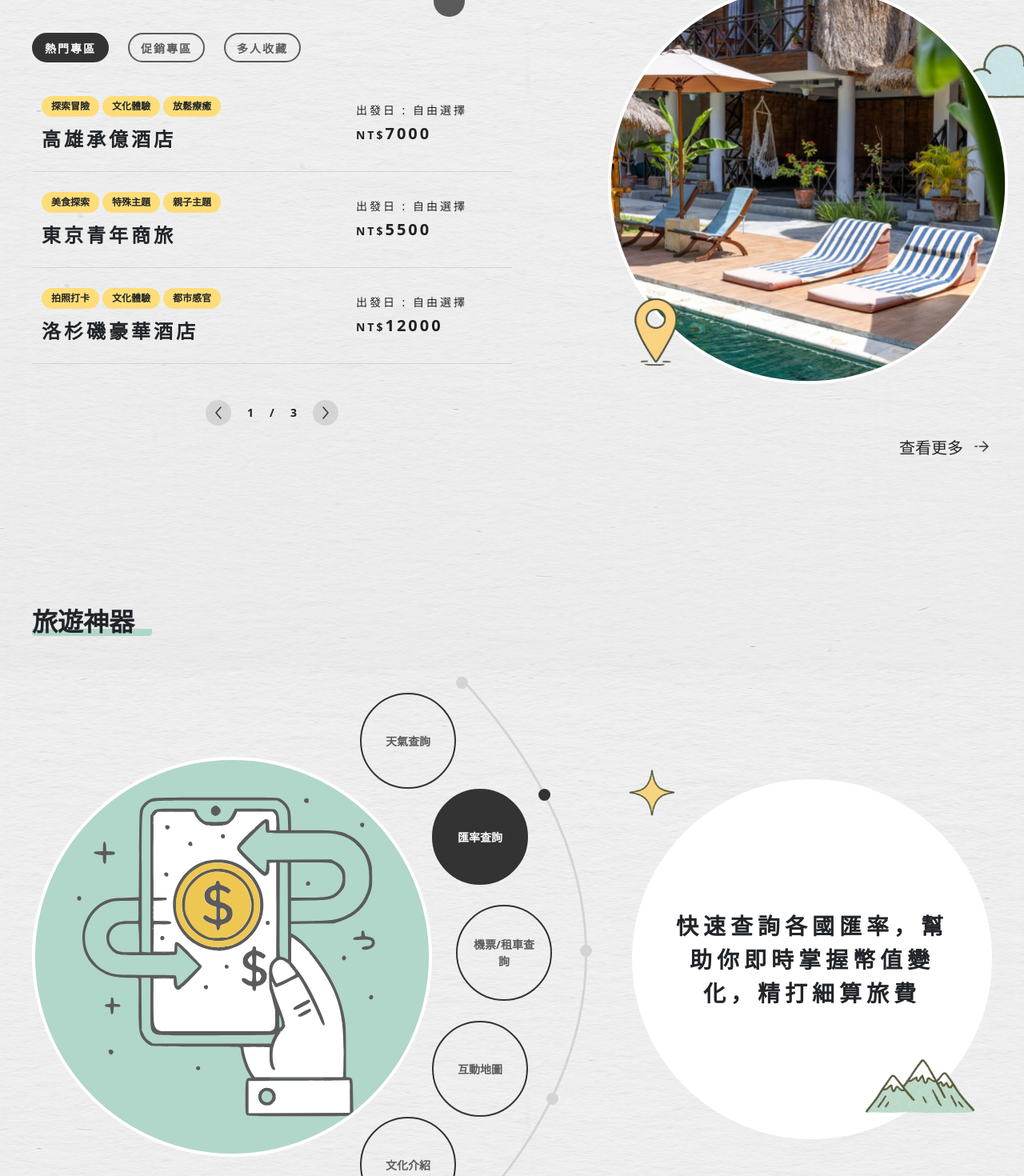
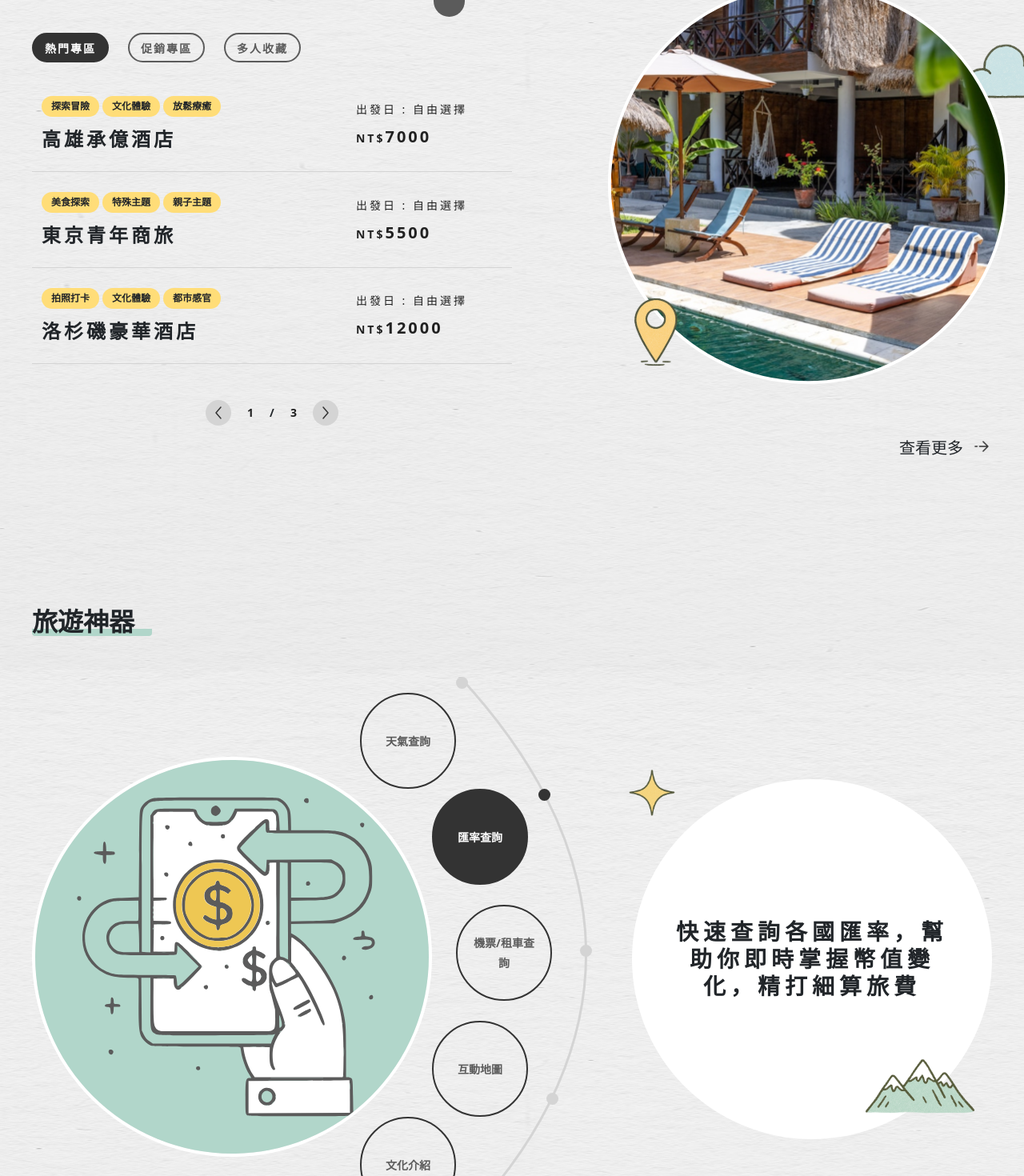
Before and after one commit to tripEasyCompany/frontend, a Vue app: page / in a window 1280 px wide. Shown: the part 1760-3230 px from the top of the page at 80% size. Built offline with nearby package versions, Linux system fonts and the light colour scheme; no server answers.

Commit message:
更新 line-height 邊距

```diff
--- a/src/views/HomeView.vue
+++ b/src/views/HomeView.vue
@@ -846,6 +846,7 @@ h2::after {
   gap: 20px;
 
   color: #212121;
+  line-height: 30px;
 }
 
 .content_left .product_item .product_right p:first-child{
@@ -1000,6 +1001,7 @@ h2::after {
   width: 120px;
   height: 120px;
   text-align: center;
+  line-height: 25px;
 
   color: #5B5B5B;
   border: 2px solid #333333;
@@ -1079,6 +1081,7 @@ svg.arc-path {
 
   text-align: center;
   letter-spacing: 6px;
+  line-height: 33.6px;
 
   padding: 32px 48px;
 }
```
